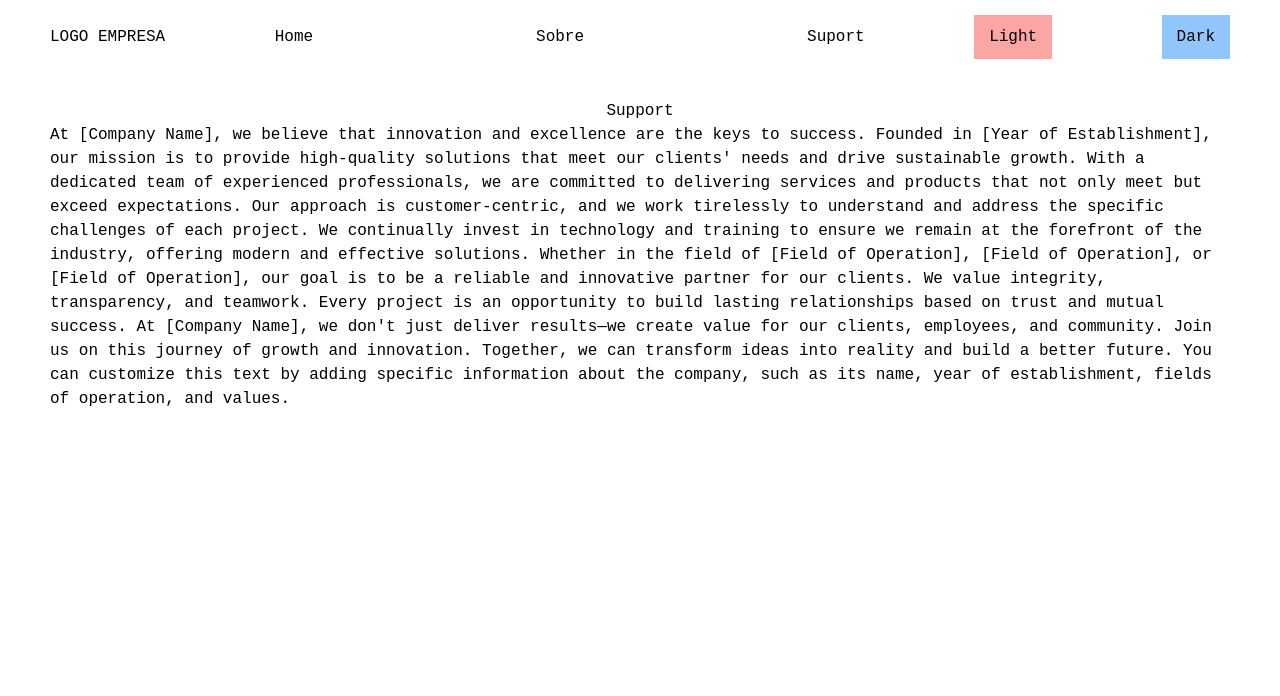
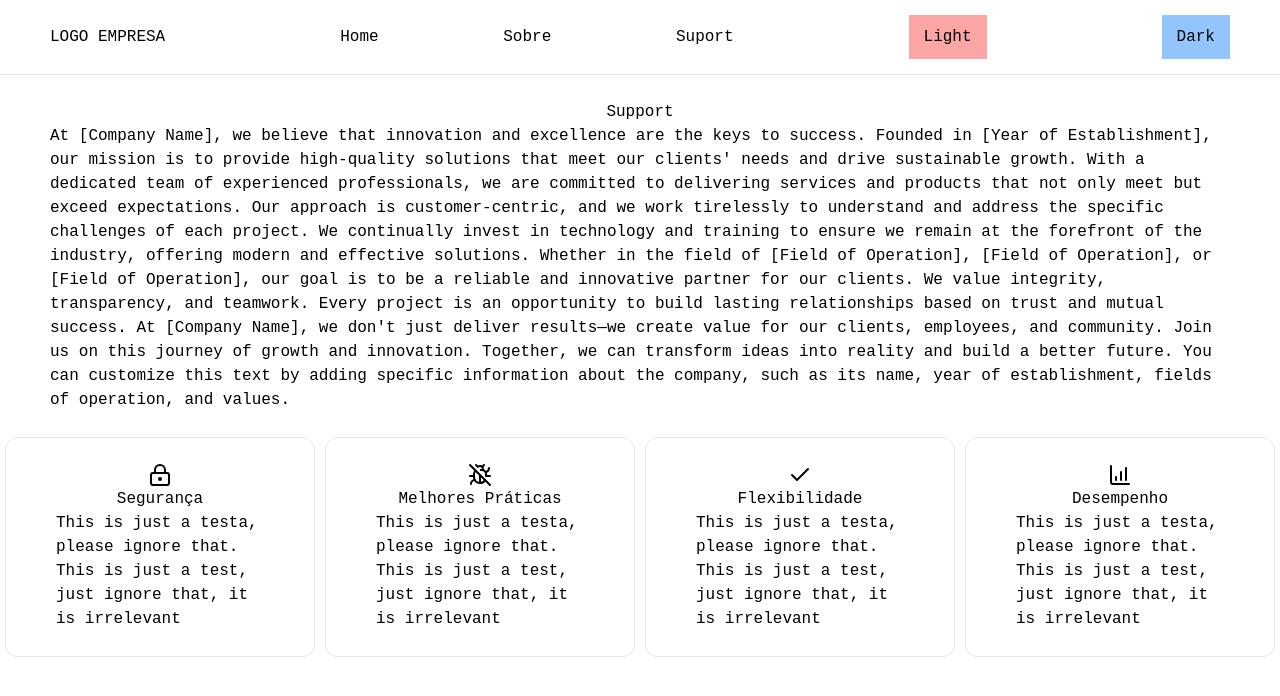
Before and after one commit to jessicapinheiro-s/react-context, a React (Create React App) app: page /pages/suport in a window 1280 px wide. Shown: the top 696 px of the page. Built offline with nearby package versions, Linux system fonts and the light colour scheme.

Commit message:
Adicionando novo container de card com icons.

```diff
--- a/package.json
+++ b/package.json
@@ -10,6 +10,7 @@
     "@types/node": "^16.18.108",
     "@types/react": "^18.3.5",
     "@types/react-dom": "^18.3.0",
+    "lucide-react": "^0.441.0",
     "react": "^18.3.1",
     "react-dom": "^18.3.1",
     "react-router-dom": "^6.26.2",
--- a/public/index.html
+++ b/public/index.html
@@ -1,5 +1,5 @@
 <!DOCTYPE html>
-<html lang="en">
+<html lang="pt-br">
   <head>
     <meta charset="utf-8" />
     <link rel="icon" href="%PUBLIC_URL%/favicon.ico" />
@@ -10,21 +10,9 @@
       content="Web site created using create-react-app"
     />
     <link rel="apple-touch-icon" href="%PUBLIC_URL%/logo192.png" />
-    <!--
-      manifest.json provides metadata used when your web app is installed on a
-      user's mobile device or desktop. See https://developers.google.com/web/fundamentals/web-app-manifest/
-    -->
     <link rel="manifest" href="%PUBLIC_URL%/manifest.json" />
-    <!--
-      Notice the use of %PUBLIC_URL% in the tags above.
-      It will be replaced with the URL of the `public` folder during the build.
-      Only files inside the `public` folder can be referenced from the HTML.
 
-      Unlike "/favicon.ico" or "favicon.ico", "%PUBLIC_URL%/favicon.ico" will
-      work correctly both with client-side routing and a non-root public URL.
-      Learn how to configure a non-root public URL by running `npm run build`.
-    -->
-    <title>React App</title>
+    <title>React Context Theme</title>
   </head>
   <body>
     <div id="root"></div>
--- /dev/null
+++ b/src/components/card-icon.tsx
@@ -0,0 +1,18 @@
+import { ReactNode } from "react";
+
+interface CardIcon {
+    Title: string;
+    Description: string;
+    Icon: ReactNode;
+}
+
+export function CardIcon (props: CardIcon) {
+    const {Icon, Title, Description} = props;
+    return(
+        <div className=" items-center w-52 flex flex-col py-[25px] px-[50px] border rounded-xl">
+            {Icon}
+            <h2 className="text-base text-2xl text-center">{Title}</h2>
+            <p className="text-base text-left">{Description}</p>
+        </div>
+    )
+}
--- a/src/components/container-big.tsx
+++ b/src/components/container-big.tsx
@@ -7,7 +7,7 @@ export function ContainerBig (props: ContainerBigProps) {
     const {Title, Description} = props;
     return(
         <div className="block py-[25px] px-[50px]">
-            <h1 className="text-base text-3xl text-center">{Title}</h1>
+            <h1 className="text-base text-4xl text-center">{Title}</h1>
             <p className="text-base text-left">{Description}</p>
         </div>
     )
--- a/src/components/header.tsx
+++ b/src/components/header.tsx
@@ -7,9 +7,9 @@ export default function Header (){
     const {setThemeValue} = UseMyThemeContext();
 
     return(
-            <header className="flex flex-row items-center justify-between py-[15px] px-[50px] bg-gray-20">
+            <header className="flex flex-row items-center justify-between py-[15px] px-[50px] bg-gray-20 border-b">
             <h1>LOGO EMPRESA</h1>
-            <nav className="w-6/12">
+            <nav className="w-4/12">
                 <ul className="flex list-none flex flex-row items-center justify-between">
                     <li><Link to="/"> Home</Link></li>
                     <li> <Link to="/pages/sobre">Sobre</Link></li>
--- a/src/index.css
+++ b/src/index.css
@@ -5,7 +5,9 @@
   box-sizing: border-box;
   font-family: 'Courier New', Courier, monospace;
 }
-
+body, html{
+  height: 100%;
+}
 *,
 *::before,
 *::after {
--- a/src/pages/suport.tsx
+++ b/src/pages/suport.tsx
@@ -1,3 +1,5 @@
+import { Apple, BugOff, ChartColumnIncreasing, Check, LockKeyhole } from "lucide-react";
+import { CardIcon } from "../components/card-icon";
 import { ContainerBig } from "../components/container-big";
 import Header from "../components/header";
 import { UseMyThemeContext } from "../contexts/theme-context";
@@ -15,6 +17,12 @@ export default function Suport() {
         <div style={themeStyles[valueTheme]}>
             <Header />
             <ContainerBig Title={"Support"} Description={text} />
+            <div className="flex w-full justify-around">
+                <CardIcon Title={"Segurança"} Description={"This is just a testa, please ignore that. This is just a test, just ignore that, it is irrelevant"} Icon={<LockKeyhole />}/>
+                <CardIcon Title={"Melhores Práticas"} Description={"This is just a testa, please ignore that. This is just a test, just ignore that, it is irrelevant"} Icon={<BugOff />}/>
+                <CardIcon Title={"Flexibilidade"} Description={"This is just a testa, please ignore that. This is just a test, just ignore that, it is irrelevant"} Icon={<Check />}/>
+                <CardIcon Title={"Desempenho"} Description={"This is just a testa, please ignore that. This is just a test, just ignore that, it is irrelevant"} Icon={<ChartColumnIncreasing />}/>
+            </div>
         </div>
     )
 }
```
Also changed, not shown: 1 other file (tests, documents, lock files or other folders).
